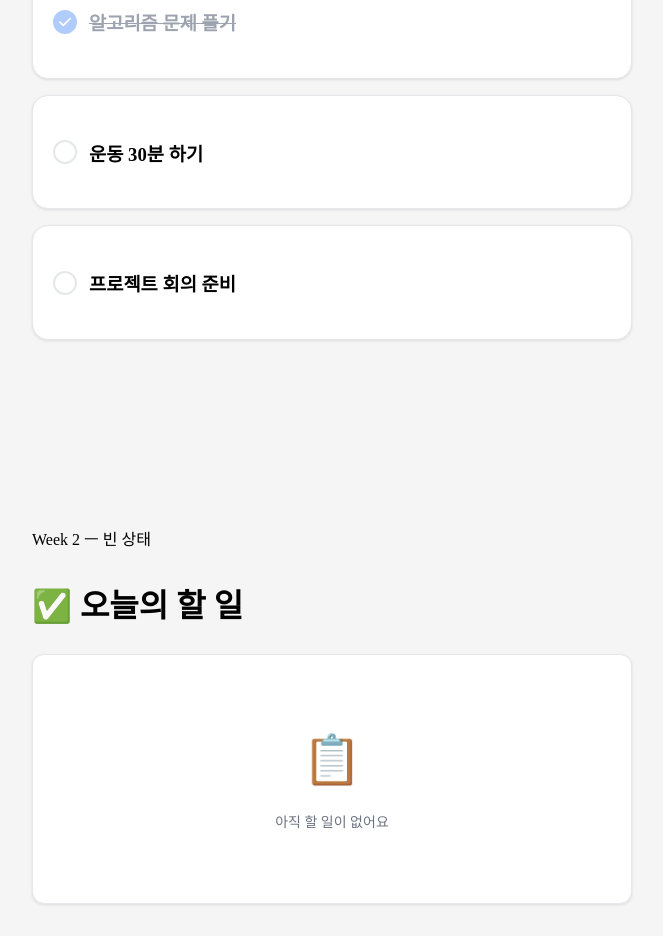
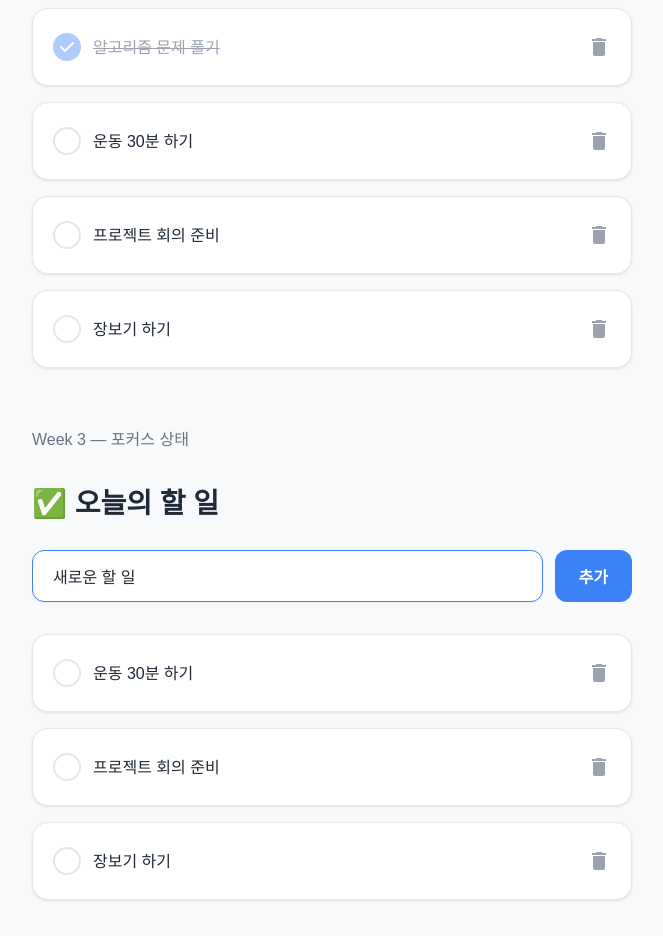
Before and after one commit to IT-Cotato/13th-Frontend-Assignment, a React (Vite) app: page / in a window 1280 px wide. Shown: the part 320-1256 px from the top of the page, without its empty margins (308-971 px from the left). Built offline with nearby package versions, Linux system fonts and the light colour scheme.

Commit message:
feat: 입력값 반영 연결, 추가 버튼으로 추가 구현

```diff
--- a/src/App.css
+++ b/src/App.css
@@ -1,157 +1,113 @@
-/* 🌟 투두 리스트 영역 (3번째 사진 참고: 간격 16px) */
-.todo-list {
+
+body { background-color: #F8F9FA; margin: 0; font-family: Pretendard, sans-serif; }
+
+.app-container {
+  width: 100%;
+  max-width: 600px;
+  margin: 0 auto;
+  padding: 32px 20px;
   display: flex;
   flex-direction: column;
-  gap: 16px;
+  gap: 64px;
 }
 
-/* 🌟 개별 투두 카드 (2번째 사진 참고: 패딩, 간격, 둥글기 수정) */
+.demo-section { display: flex; flex-direction: column; gap: 32px; }
+
+
+.todo-header { display: flex; flex-direction: column; gap: 42px; margin: 0; }
+.subtitle { color: #6B7280; font-size: 16px; font-weight: 400; margin: 0; line-height: 1; }
+.title { color: #1F2937; font-size: 28px; font-weight: 800; margin: 0; line-height: 1; }
+
+
+.input-section {
+  display: flex;
+  gap: 12px;
+}
+
+.todo-input {
+  flex: 1;
+  padding: 16px 20px;
+  font-size: 16px;
+  font-family: Pretendard, sans-serif;
+  border: 1px solid #E5E7EB;
+  border-radius: 12px;
+  background-color: #FFFFFF;
+  box-shadow: 0px 1px 2px rgba(0, 0, 0, 0.05);
+  transition: all 0.2s;
+  color: #1F2937;
+}
+
+
+
+.todo-input:focus,
+.todo-input.focused {
+  outline: none;
+  border: 1px solid #3B82F6;
+}
+
+
+.add-button {
+  padding: 0 24px;
+  font-size: 16px;
+  font-weight: 600;
+  color: #FFFFFF;
+  background-color: #3B82F6;
+  border: none;
+  border-radius: 12px;
+  cursor: pointer;
+}
+.add-button:hover { background-color: #2563EB; }
+
+
+.todo-list { display: flex; flex-direction: column; gap: 16px; }
+
 .todo-card {
   background-color: #FFFFFF;
-
-  /* 피그마 데이터 반영 */
   padding: 24px 20px;
   border-radius: 16px;
-  gap: 12px;
-
   border: 1px solid #E5E7EB;
   box-shadow: 0px 1px 3px 0px rgba(0, 0, 0, 0.1);
   display: flex;
+  justify-content: space-between;
   align-items: center;
 }
 
-/* 🌟 체크박스 뼈대 (1번째 사진 참고: padding 4px 추가) */
+.card-left { display: flex; align-items: center; gap: 12px; }
+
+
 .checkbox-container {
-  display: flex;
-  width: 24px;
-  height: 24px;
-  padding: 4px; /* 피그마에 있는 패딩 값 반영 */
-  justify-content: center;
-  align-items: center;
-  border-radius: 50%;
-  flex-shrink: 0;
-  box-sizing: border-box; /* 패딩이 24px 크기 안으로 들어가도록 설정 */
+  display: flex; width: 24px; height: 24px;
+  justify-content: center; align-items: center;
+  border-radius: 50%; flex-shrink: 0;
 }
 
-/* 미완료 상태 (빈 동그라미) */
 .checkbox-container.unchecked {
   border: 2px solid #E5E7EB;
   background-color: transparent;
 }
 
+
 .checkbox-container.checked {
-  background-color: #3B82F6; /* 피그마의 --gray-200 색상 */
+  background: #3B82F6;
   border: 2px solid #3B82F6;
-  opacity: 0.4;
+  border-radius: 13421800px;
+    opacity: 0.4;
 }
 
-.task-text {
-  color: #1F2937;
-  font-size: 14px;
-  font-style: normal;
-  font-weight: 400;
-  line-height: 21px; /* 150% */
-}
+.task-text { color: #1F2937; font-size: 16px; font-weight: 400; margin: 0; line-height: 21px; }
+.done-text { color: #9CA3AF; text-decoration: line-through; }
 
-.done-text {
-  color: #9CA3AF;
-  text-decoration: line-through;
+
+.delete-button {
+  background: none;
+  border: none;
+  padding: 0;
+  display: flex;
+  justify-content: center;
+  align-items: center;
+  cursor: pointer;
 }
 
 
-.app-container {
-  width: 100%;
-  max-width: 600px;
-  margin: 0 auto;
-    /* 🌟 사진 반영: 맨 위에서부터 32px, 맨 아래에서부터 32px 떨어지게 합니다 */
-  padding: 32px 20px;
-  display: flex;
-  flex-direction: column;
-    /* 🌟 사진 반영: 위쪽 리스트 섹션과 아래쪽 빈 섹션 사이의 64px 간격 */
-  gap: 64px;
-}
-
-  .demo-section {
-    display: flex;
-    flex-direction: column;
-    gap: 32px;
-}
-
-    /* 헤더 내부 (소제목과 대제목 사이) 간격 */
-  .todo-header {
-    display: flex;
-    flex-direction: column;
-    gap: 42px;
-    margin: 0;
-}
-
-    /* 🌟 핵심 해결책: 텍스트의 보이지 않는 기본 여백(줄 간격) 완전히 제거 */
-    .subtitle, .title {
-      gap: 42px;
-      margin: 0;
-      line-height: 1; /* 글자 크기만큼만 높이를 차지하도록 설정하여 투명한 여백을 없앱니다 */
-    }
-
-
-.section-title {
-  font-size: 16px;
-  font-weight: normal;
-  color: #6B7280;
-  gap: 42px;
-  margin: 0;
-}
-
-
-.todo-empty-container {
-  display: flex;
-  flex-direction: column;
-  justify-content: center;
-  align-items: center;
-  align-self: stretch;
-  gap: 42px;
-  background-color: #FFFFFF;
-  border-radius: 16px;
-  border: 1px solid #E5E7EB;
-  box-shadow: 0px 1px 3px 0px rgba(0, 0, 0, 0.1);
-  box-sizing: border-box;
-}
-
-
-.empty-icon {
-  color: #0A0A0A;
-  text-align: center;
-  font-family: Pretendard;
-  font-size: 48px;
-  font-style: normal;
-  font-weight: 400;
-  line-height: 72px; /* 150% */
-}
-
-.empty-text {
-  color: #6B7280;
-  text-align: center;
-  font-family: Pretendard;
-  font-size: 14px;
-  font-style: normal;
-  font-weight: 400;
-  line-height: 21px; /* 150% */
-  margin: 0; /* p태그의 기본 마진 제거 */
-}
-
-.todo-empty-container {
-  display: flex;
-  flex-direction: column;
-  justify-content: center;
-  align-items: center;
-
-  align-self: stretch;
-  height: 250px;
-  width: 100%;
-  gap: 16px;
-
-  background-color: #FFFFFF;
-  border-radius: 12px;
-  border: 1px solid #E5E7EB;
-  box-shadow: 0px 1px 3px 0px rgba(0, 0, 0, 0.1);
-  box-sizing: border-box;
-}
+.delete-button svg path { transition: fill 0.2s; }
+.delete-button:hover svg path { fill: #4B5563; }
--- a/src/App.tsx
+++ b/src/App.tsx
@@ -1,57 +1,120 @@
-
-
-import TodoHeader from './components/TodoHeader';
-import TodoCard from './components/TodoCard';
+// src/App.tsx
+import { useState } from 'react';
 import './App.css';
 
-function App() {
+interface Todo {
+  id: number;
+  text: string;
+  completed: boolean;
+}
 
-  const todos = [
-    { id: 1, task: "리액트 공식문서 읽기",  isDone: true },
-    { id: 2, task: "알고리즘 문제 풀기", isDone: true },
-    { id: 3, task: "운동 30분 하기", isDone: false},
-    { id: 4, task: "프로젝트 회의 준비", isDone: false}
-  ];
+// 🌟 데이터의 원본은 오직 이것 하나뿐입니다! (하드코딩 중복 제거)
+const INITIAL_TODOS: Todo[] = [
+  { id: 1, text: "리액트 공식문서 읽기", completed: true },
+  { id: 2, text: "알고리즘 문제 풀기", completed: true },
+  { id: 3, text: "운동 30분 하기", completed: false },
+  { id: 4, text: "프로젝트 회의 준비", completed: false },
+  { id: 5, text: "장보기 하기", completed: false },
+];
+
+function TodoSection({ subtitle, initialInput, isFocused, initialTodos }: { subtitle: string, initialInput: string, isFocused: boolean, initialTodos: Todo[] }) {
+
+  const [inputText, setInputText] = useState(initialInput);
+  const [todos, setTodos] = useState<Todo[]>(initialTodos);
+
+  const handleInputChange = (e: React.ChangeEvent<HTMLInputElement>) => {
+    setInputText(e.target.value);
+  };
+
+  const handleAddTodo = () => {
+    // 빈 문자열 방지 (경고창 유지)
+    if (inputText.trim() === '') {
+      alert("할 일을 입력해주세요!");
+      return;
+    }
+
+    const newTodo: Todo = {
+      id: Date.now(),
+      text: inputText,
+      completed: false,
+    };
+
+    setTodos([...todos, newTodo]);
+    setInputText('');
+  };
+
+  const handleDeleteTodo = (id: number) => {
+    setTodos(todos.filter(todo => todo.id !== id));
+  };
 
   return (
-    <div className="app-container">
+    <div className="demo-section">
+      <header className="todo-header">
+        <p className="subtitle">{subtitle}</p>
+        <h1 className="title">✅ 오늘의 할 일</h1>
+      </header>
 
-      {
-
-      }
-      <div className="demo-section">
-        <TodoHeader subtitle="Week 2 ㅡ 체크박스 토글" />
-
-        {/* 배열(todos)을 돌면서 4개의 카드를 찍어냅니다 */}
-        <div className="todo-list">
-          {todos.map((todo) => (
-            <TodoCard
-              key={todo.id}
-              num={todo.id}
-              task={todo.task}
-              description={todo.description}
-              isDone={todo.isDone}
-            />
-          ))}
-        </div>
+      <div className="input-section">
+        <input
+          type="text"
+          className={`todo-input ${isFocused ? 'focused' : ''}`}
+          placeholder="할 일을 입력하세요"
+          value={inputText}
+          onChange={handleInputChange}
+        />
+        <button className="add-button" onClick={handleAddTodo}>
+          추가
+        </button>
       </div>
 
-      {/* 위아래 구분을 위해 간격을 띄워주는 투명한 여백 */}
-      <div style={{ height: '64px' }}></div>
+      <div className="todo-list">
+        {todos.map((todo) => (
+          <div key={todo.id} className={`todo-card ${todo.completed ? 'done-card' : ''}`}>
 
-      {/* ==========================================
-          🌟 2. 아래쪽 영역: 할 일이 없는 빈 상태
-          ========================================== */}
-      <div className="demo-section">
-        <TodoHeader subtitle="Week 2 ㅡ 빈 상태" />
+            <div className="card-left">
+              <div className={`checkbox-container ${todo.completed ? 'checked' : 'unchecked'}`}>
+                {todo.completed && (
+                  <svg width="14" height="10" viewBox="0 0 14 10" fill="none" xmlns="http://www.w3.org/2000/svg">
+                    <path d="M1 5L5 9L13 1" stroke="white" strokeWidth="2" strokeLinecap="round" strokeLinejoin="round"/>
+                  </svg>
+                )}
+              </div>
+              <span className={`task-text ${todo.completed ? 'done-text' : ''}`}>
+                {todo.text}
+              </span>
+            </div>
 
-        {/* 배열이 비어있다고 가정하고 보여주는 빈 컨테이너입니다 */}
-        <div className="todo-empty-container">
-          <span className="empty-icon">📋</span>
-          <p className="empty-text">아직 할 일이 없어요</p>
-        </div>
+            <button className="delete-button" onClick={() => handleDeleteTodo(todo.id)}>
+              <svg width="24" height="24" viewBox="0 0 24 24" fill="none" xmlns="http://www.w3.org/2000/svg">
+                <path d="M6 19C6 20.1 6.9 21 8 21H16C17.1 21 18 20.1 18 19V7H6V19ZM19 4H15.5L14.5 3H9.5L8.5 4H5V6H19V4Z" fill="#9CA3AF"/>
+              </svg>
+            </button>
+
+          </div>
+        ))}
       </div>
+    </div>
+  );
+}
 
+function App() {
+  return (
+    <div className="app-container">
+      {/* 1) 기본 상태: 원본 배열(5개)을 그대로 전달합니다. */}
+      <TodoSection
+        subtitle="Week 3 — 기본 상태"
+        initialInput=""
+        isFocused={false}
+        initialTodos={INITIAL_TODOS}
+      />
+
+      {/* 🌟 2) 포커스 상태: 효주님의 로직대로 원본 배열에서 completed가 false인 것만 걸러서(filter) 전달합니다! */}
+      <TodoSection
+        subtitle="Week 3 — 포커스 상태"
+        initialInput="새로운 할 일"
+        isFocused={true}
+        initialTodos={INITIAL_TODOS.filter(todo => todo.completed === false)}
+      />
     </div>
   );
 }
--- a/src/components/TodoCard.tsx
+++ b/src/components/TodoCard.tsx
@@ -2,11 +2,11 @@
 
 interface TodoCardProps {
     task: string;
-    description: string; // 🌟 새로 추가하는 상세 설명 속성
     isDone: boolean;
+    num: number;
   }
 
-  export default function TodoCard({ task, description, isDone }: TodoCardProps) {
+  export default function TodoCard({ task, isDone, num }: TodoCardProps) {
     return (
       <div className="todo-card">
         {/* 1. 체크박스 영역 (기존 코드 유지) */}
@@ -25,10 +25,7 @@ interface TodoCardProps {
             {task}
           </h3>
 
-          {/* 상세 설명 (피그마의 '회색 글씨' 스타일 반영) */}
-          <p className="task-description">
-            {description}
-          </p>
+
         </div>
       </div>
     );
--- a/tsconfig.app.json
+++ b/tsconfig.app.json
@@ -1,5 +1,6 @@
 {
   "compilerOptions": {
+    "incremental": true,
     "tsBuildInfoFile": "./node_modules/.tmp/tsconfig.app.tsbuildinfo",
     "target": "ES2023",
     "useDefineForClassFields": true,
```
